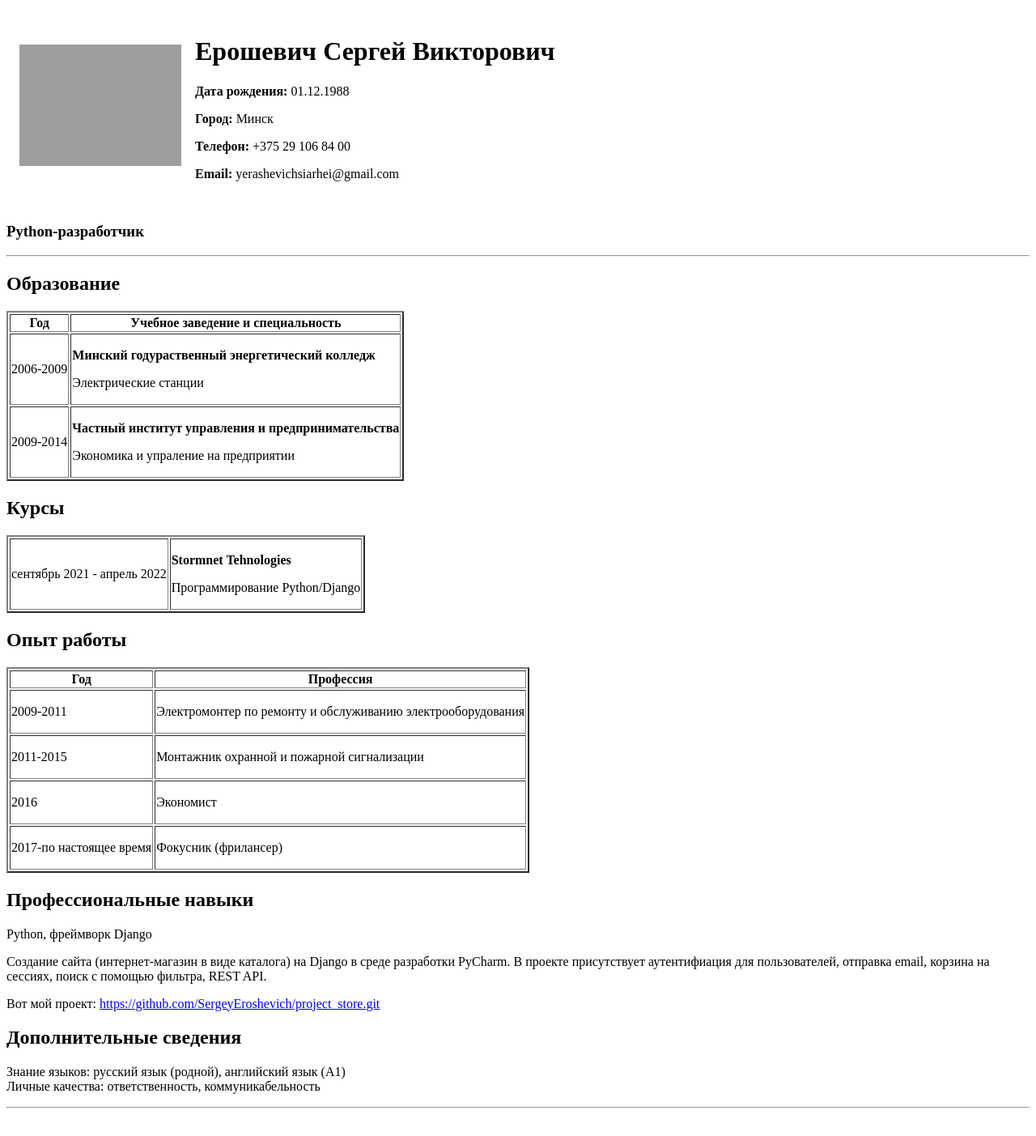
After one commit to SergeyEroshevich/Shop, a Django app: page /1/ in a window 1280 px wide. The commit adds this page. Shown: the whole page at 81% size. Run offline with Django 4.2, Linux system fonts and the light colour scheme; grey boxes are pictures that could not be loaded.

Commit message:
add project

```diff
--- /dev/null
+++ b/shop/templates/index.html
@@ -0,0 +1,110 @@
+<!DOCTYPE html>
+{% load static %}
+<html lang="en">
+<head>
+    <meta charset="UTF-8">
+    <title>Resume</title>
+</head>
+<body>
+
+<table cellspacing="15">
+    <tr>
+        <td>
+
+            <img src="foto.jpg" alt="нет картинки" width="200">
+        </td>
+        <td>
+            <h1>Ерошевич Сергей Викторович</h1>
+            <p><strong>Дата рождения:</strong>  01.12.1988</p>
+            <p><strong>Город:</strong>  Минск</p>
+            <p><strong>Телефон:</strong>  +375 29 106 84 00</p>
+            <p><strong>Email:</strong>  yerashevichsiarhei@gmail.com</p>
+        </td>
+    </tr>
+</table>
+<h3>Python-разработчик</h3>
+<hr>
+<h2>Образование</h2>
+
+<table border="2px solid black">
+    <tr>
+        <th>Год</th>
+        <th>Учебное заведение и специальность</th>
+    </tr>
+    <tr>
+        <td>2006-2009</td>
+        <td>
+            <p><strong>Минский годураственный энергетический колледж</strong></p>
+            <p>Электрические станции</p>
+        </td>
+        <tr>
+            <td>2009-2014</td>
+            <td>
+                <p><strong>Частный институт управления и предпринимательства</strong></p>
+                <p>Экономика и упраление на предприятии</p>
+            </td>
+        </tr>
+
+    </tr>
+</table >
+
+<h2>Курсы</h2>
+<table border="2px solid black">
+    <tr>
+        <td>сентябрь 2021 - апрель 2022</td>
+        <td>
+            <p><strong>Stormnet Tehnologies</strong></p>
+            <p>Программирование Python/Django</p>
+        </td>
+    </tr>
+</table>
+
+<h2>Опыт работы</h2>
+<table border="2px solid black">
+    <tr>
+        <th>Год</th>
+        <th>Профессия</th>
+    </tr>
+    <tr>
+        <td>2009-2011</td>
+        <td>
+            <p>Электромонтер по ремонту и обслуживанию электрооборудования</p>
+        </td>
+        <tr>
+            <td>2011-2015</td>
+            <td>
+                <p>Монтажник охранной и пожарной сигнализации</p>
+            </td>
+        </tr>
+            <tr>
+            <td>2016</td>
+            <td>
+                <p>Экономист</p>
+            </td>
+        </tr>
+        <tr>
+            <td>2017-по настоящее время</td>
+            <td>
+                <p>Фокусник (фрилансер)</p>
+            </td>
+        </tr>
+
+    </tr>
+</table >
+
+<h2>Профессиональные навыки</h2>
+<p>Python, фреймворк Django</p>
+<p>Создание сайта (интернет-магазин в виде каталога) на Django в среде разработки
+PyCharm. В проекте присутствует аутентифиация для пользователей, отправка email,
+корзина на сессиях, поиск с помощью фильтра, REST API.</p>
+<p>Вот мой проект: <a href="https://github.com/SergeyEroshevich/project_store.git" target="_blank">https://github.com/SergeyEroshevich/project_store.git</a></p>
+
+<h2>Дополнительные сведения</h2>
+<p>Знание языков: русский язык (родной), английский язык (А1)<br>
+Личные качества: ответственность, коммуникабельность</p>
+
+<hr >
+<br>
+
+</body>
+</html>
--- a/shop/urls.py
+++ b/shop/urls.py
@@ -5,6 +5,7 @@ app_name = 'shop'
 
 urlpatterns = [
     path('', views.product_list, name='product_list'),
+    path('1/', views.pro, name='product_list'),
     path('<category_slug>/', views.product_list, name='product_list_by_category'),
     path('<id>/<slug>/', views.product_detail, name='product_detail'),
 ]
--- a/shop/views.py
+++ b/shop/views.py
@@ -4,7 +4,6 @@ from cart.forms import CartAddProductForm
 
 
 def product_list(request, category_slug=None):
-    print()
     category = None
     categories = Category.objects.all()
     products = Product.objects.filter(available=True)
@@ -22,5 +21,7 @@ def product_list(request, category_slug=None):
 def product_detail(request, id, slug):
     product = get_object_or_404(Product, id=id, slug=slug, available=True)
     cart_product_form = CartAddProductForm()
-    return render(request, 'shop/product/detail.html', {'product': product,
-                                                        'cart_product_form': cart_product_form})
+    return render(request, 'shop/product/detail.html', {'product': product, 'cart_product_form': cart_product_form})
+
+def pro(request):
+    return render(request, 'index.html')
```
Also changed, not shown: shop/static/css/base.css (+7 -3 lines), shop/templates/shop/product/list.html (+7 -4 lines), db.sqlite3, shop/templates/shop/base.html (indentation only), 1 other file.
